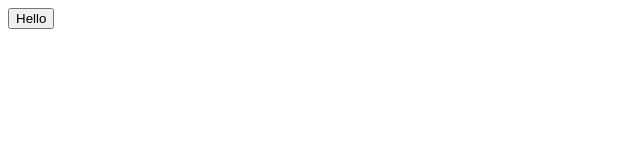
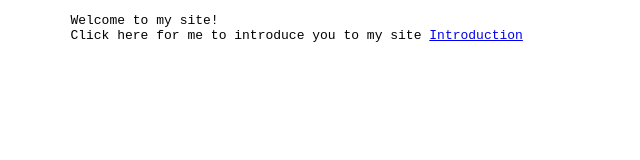
Before and after one commit to hi2vi/REACH-Passion-Project-Website, a plain HTML site: page index.html in a window 1280 px wide. Shown: the whole page, without its empty margins (0-640 px from the left). Drawn offline with Linux system fonts and the light colour scheme.

Commit message:
Add files via upload

```diff
--- a/index.html
+++ b/index.html
@@ -7,6 +7,9 @@
     <title>Computers</title>
 </head>
 <body>
-    <button id = 'hello' onclick="alert('hello there');"> Hello</button>
+    <pre>
+        Welcome to my site!
+        Click here for me to introduce you to my site <a href = "https://shauryacomputers.tech/personal.html">Introduction</a>
+    </pre>
 </body>
 </html>
```
Also changed, not shown: personal.html (added).
